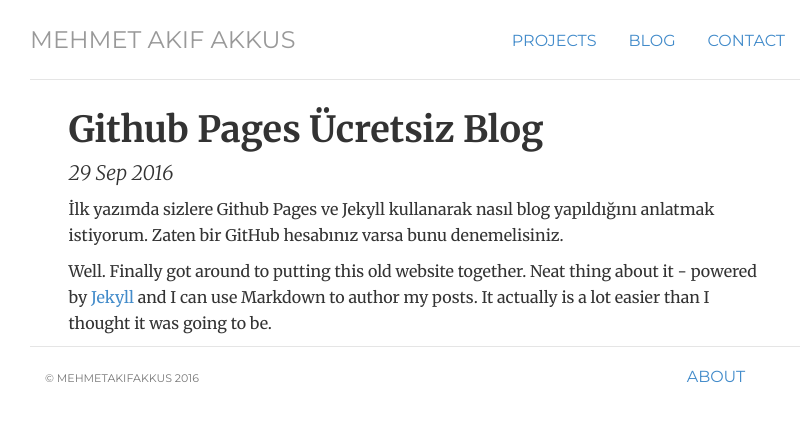
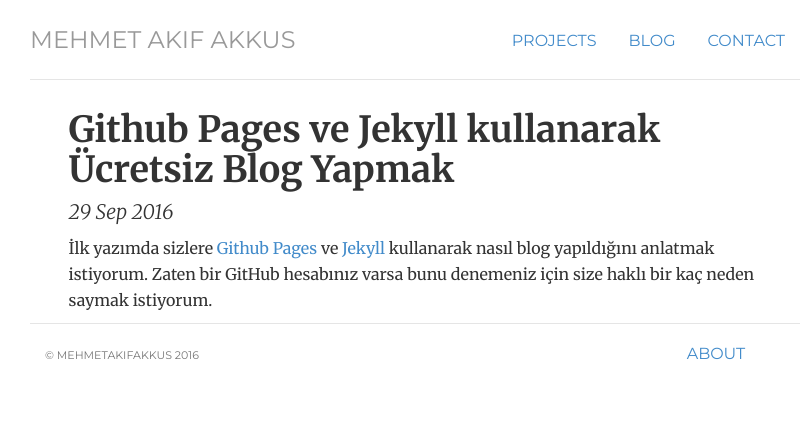
Before and after one commit to mehmetakifakkus/mehmetakifakkus.github.io, a Jekyll site: the page built from _posts/2016-09-29-github-pages-ile-ucretsiz-blog-yapmak.md, in a window 1280 px wide. Shown: the top 422 px of the page, without its empty margins (225-1037 px from the left). Built offline with Jekyll 4.4.1, drawn with Linux system fonts in a browser that asks for light colours.

Commit message:
Update 2016-09-29-github-pages-ile-ucretsiz-blog-yapmak.md

```diff
--- a/_posts/2016-09-29-github-pages-ile-ucretsiz-blog-yapmak.md
+++ b/_posts/2016-09-29-github-pages-ile-ucretsiz-blog-yapmak.md
@@ -1,9 +1,7 @@
 ---
 layout: post
-title: "Github Pages Ücretsiz Blog"
+title: "Github Pages ve Jekyll kullanarak Ücretsiz Blog Yapmak"
 date: 2016-09-29
 ---
 
-İlk yazımda sizlere Github Pages ve Jekyll kullanarak nasıl blog yapıldığını anlatmak istiyorum. Zaten bir GitHub hesabınız varsa bunu denemelisiniz.
-
-Well. Finally got around to putting this old website together. Neat thing about it - powered by [Jekyll](http://jekyllrb.com) and I can use Markdown to author my posts. It actually is a lot easier than I thought it was going to be.
+İlk yazımda sizlere [Github Pages](https://pages.github.com) ve [Jekyll](http://jekyllrb.com) kullanarak nasıl blog yapıldığını anlatmak istiyorum. Zaten bir GitHub hesabınız varsa bunu denemeniz için size haklı bir kaç neden saymak istiyorum.
```
